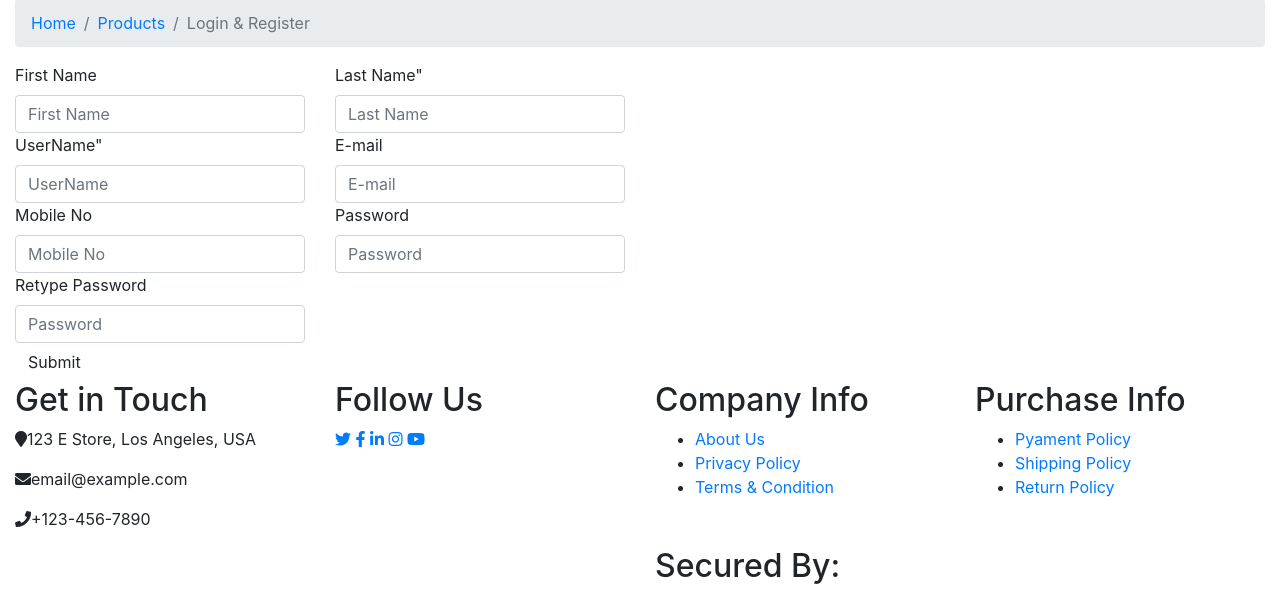
After one commit to clever-king-402/Django, a Django app: template E STORE/templates/register.html in a window 1280 px wide. The commit adds this page. Shown: the part 381-972 px from the top of the page. Run offline with Django 3.2, Linux system fonts and the light colour scheme; the template is opened without the code that fills it, so the values that code supplies are empty; some libraries are stand-ins or nearby versions.

Commit message:
Add files via upload

```diff
--- a/E STORE/templates/base.html
+++ b/E STORE/templates/base.html
@@ -71,8 +71,8 @@
                     <div class="nav-item dropdown">
                         <a href="#" class="nav-link dropdown-toggle" data-toggle="dropdown">User Account</a>
                         <div class="dropdown-menu">
-                            <a href="#" class="dropdown-item">Login</a>
-                            <a href="#" class="dropdown-item">Register</a>
+                            <a href="/login/" class="dropdown-item">Login</a>
+                            <a href="/register/" class="dropdown-item">Register</a>
                         </div>
                     </div>
                 </div>
--- /dev/null
+++ b/E STORE/templates/register.html
@@ -0,0 +1,72 @@
+{% extends 'base.html' %}
+{% load static %}
+{% block content %}
+
+        <!-- Breadcrumb Start -->
+        <div class="breadcrumb-wrap">
+            <div class="container-fluid">
+                <ul class="breadcrumb">
+                    <li class="breadcrumb-item"><a href="#">Home</a></li>
+                    <li class="breadcrumb-item"><a href="#">Products</a></li>
+                    <li class="breadcrumb-item active">Login & Register</li>
+                </ul>
+            </div>
+        </div>
+        <!-- Breadcrumb End -->
+
+        <!-- Login Start -->
+        <div class="login">
+            <div class="container-fluid">
+                <div class="row">
+                    <div class="col-lg-6">
+                        <div class="register-form">
+                            <form class="row" method="POST">
+                                {% csrf_token %}
+                                {% if messages %}
+                                <ul class="alert alert-danger">
+                                    {% for message in messages %}
+                                        <li>{{ message }}</li>
+                                    {% endfor %}
+                                </ul>
+                            {% endif %}
+                                <div class="col-md-6">
+                                    <label>First Name</label>
+                                    <input class="form-control" type="text" placeholder="First Name" name="firstName">
+                                </div>
+                                <div class="col-md-6">
+                                    <label>Last Name"</label>
+                                    <input class="form-control" type="text" placeholder="Last Name" name="lastName">
+                                </div>
+                                <div class="col-md-6">
+                                    <label>UserName"</label>
+                                    <input class="form-control" type="text" placeholder="UserName" name="userName">
+                                </div>
+                                <div class="col-md-6">
+                                    <label>E-mail</label>
+                                    <input class="form-control" type="text" placeholder="E-mail" name="email">
+                                </div>
+                                <div class="col-md-6">
+                                    <label>Mobile No</label>
+                                    <input class="form-control" type="text" placeholder="Mobile No" name="mobile">
+                                </div>
+                                <div class="col-md-6">
+                                    <label>Password</label>
+                                    <input class="form-control" type="text" placeholder="Password" name="password">
+                                </div>
+                                <div class="col-md-6">
+                                    <label>Retype Password</label>
+                                    <input class="form-control" type="text" placeholder="Password" name="confirmPassword">
+                                </div>
+                                <div class="col-md-12">
+                                    <button class="btn">Submit</button>
+                                </div>
+                            </form>
+                        </div>
+                    </div>
+
+                </div>
+            </div>
+        </div>
+        <!-- Login End -->
+
+        {% endblock %}
```
